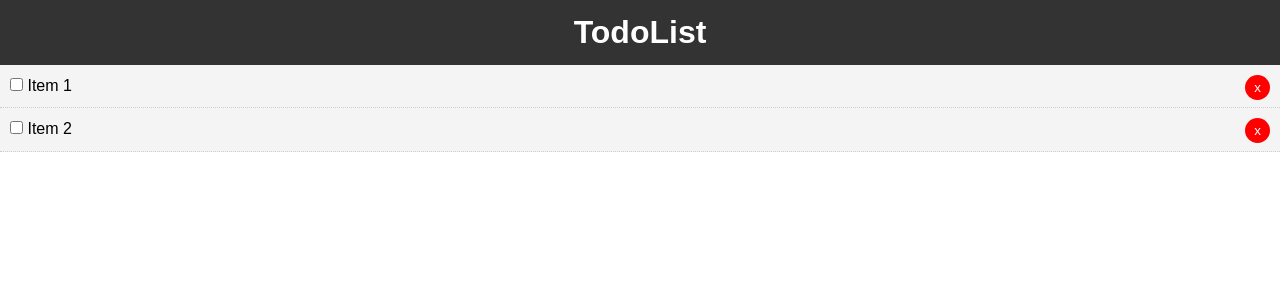
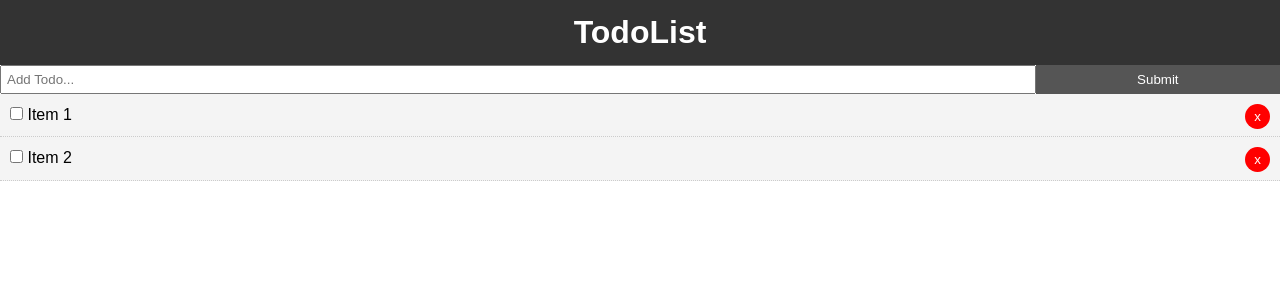
Before and after one commit to matheusvieirao/Curso_VueJS_ToDoList, a Vue app: page / in a window 1280 px wide. Shown: the top 300 px of the page. Built offline with nearby package versions, Linux system fonts and the light colour scheme.

Commit message:
Adiciona itens a lista (com defeito)
Adiciona itens a lista. Esta com um defeito e eu acho que está ligado a linha 22 de AddTodo. Acho que esse "e.preventDefault();" não está conseguindo pegar o evento como deveria

```diff
--- a/package.json
+++ b/package.json
@@ -8,6 +8,7 @@
     "lint": "vue-cli-service lint"
   },
   "dependencies": {
+    "uuid": "^3.3.2",
     "vue": "^2.5.21"
   },
   "devDependencies": {
--- a/src/App.vue
+++ b/src/App.vue
@@ -1,8 +1,7 @@
 <template>
   <div id="app">
-    <!-- <p>Hello world</p> -->
     <Header/>
-    <!-- <AddTodo/> -->
+    <AddTodo v-on:add-todo="addTodo"/>
     <TodoList v-bind:todolist="todolist_app" v-on:del-todo="deleteTodo"/>
   </div>
 </template>
@@ -10,13 +9,13 @@
 <script>
 import Header from "./components/Header.vue";
 import TodoList from "./components/TodoList";
-// import AddTodo from "./components/AddTodo";
+import AddTodo from "./components/AddTodo";
 
 export default {
   name: "app",
   components: {
     Header,
-    // AddTodo,
+    AddTodo,
     TodoList
   },
   data() {
@@ -38,6 +37,9 @@ export default {
   methods: {
     deleteTodo(id) {
       this.todolist_app = this.todolist_app.filter(todo => todo.id != id);
+    },
+    addTodo(newTodo) {
+      this.todolist_app = [...this.todolist_app, newTodo];
     }
   }
 };
--- a/src/components/AddTodo.vue
+++ b/src/components/AddTodo.vue
@@ -18,14 +18,16 @@ export default {
     };
   },
   methods: {
-    addTodo() {
+    addTodo(e) {
+      e.preventDefault(); //acho que nao esta funcionando. O form continua sendo submited
       const newTodo = {
-        id: uuid.v4(), //ver se o uuid esta instalado!
+        id: uuid.v4(),
         title: this.title,
         completed: false
       };
       // Send up to parent
       this.$emit("add-todo", newTodo);
+      this.title = "";
     }
   }
 };
```
Also changed, not shown: 1 other file (tests, documents, lock files or other folders).
